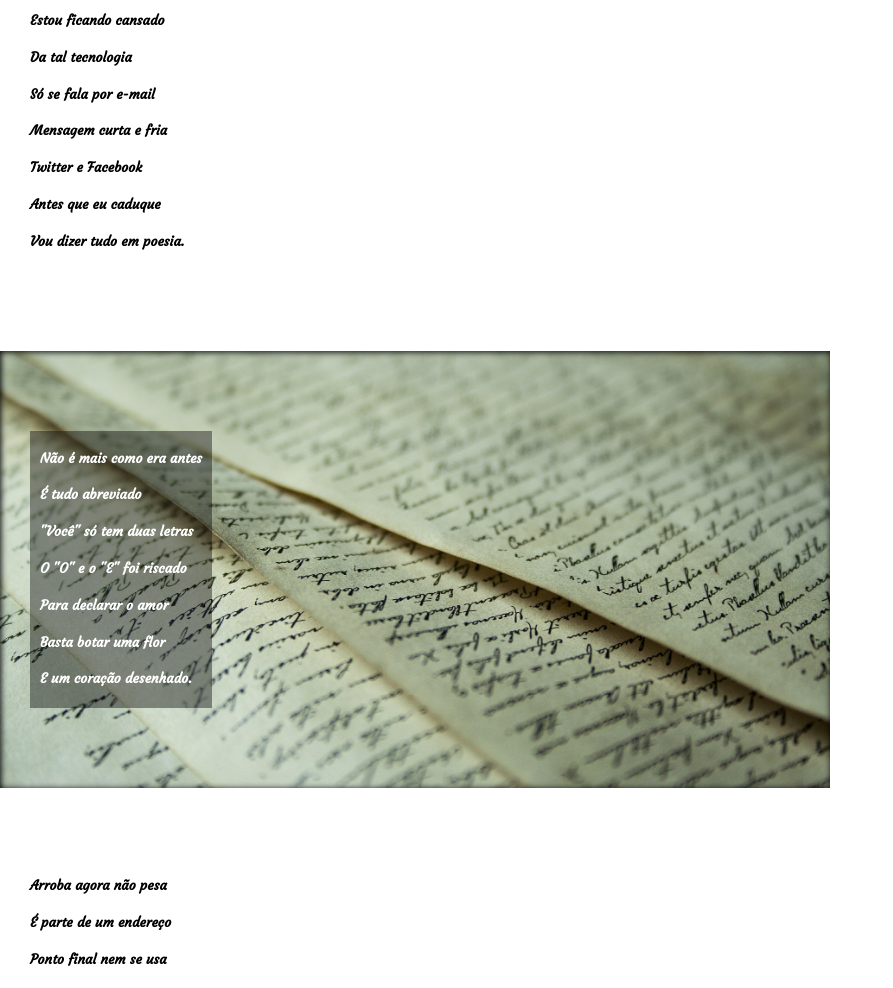
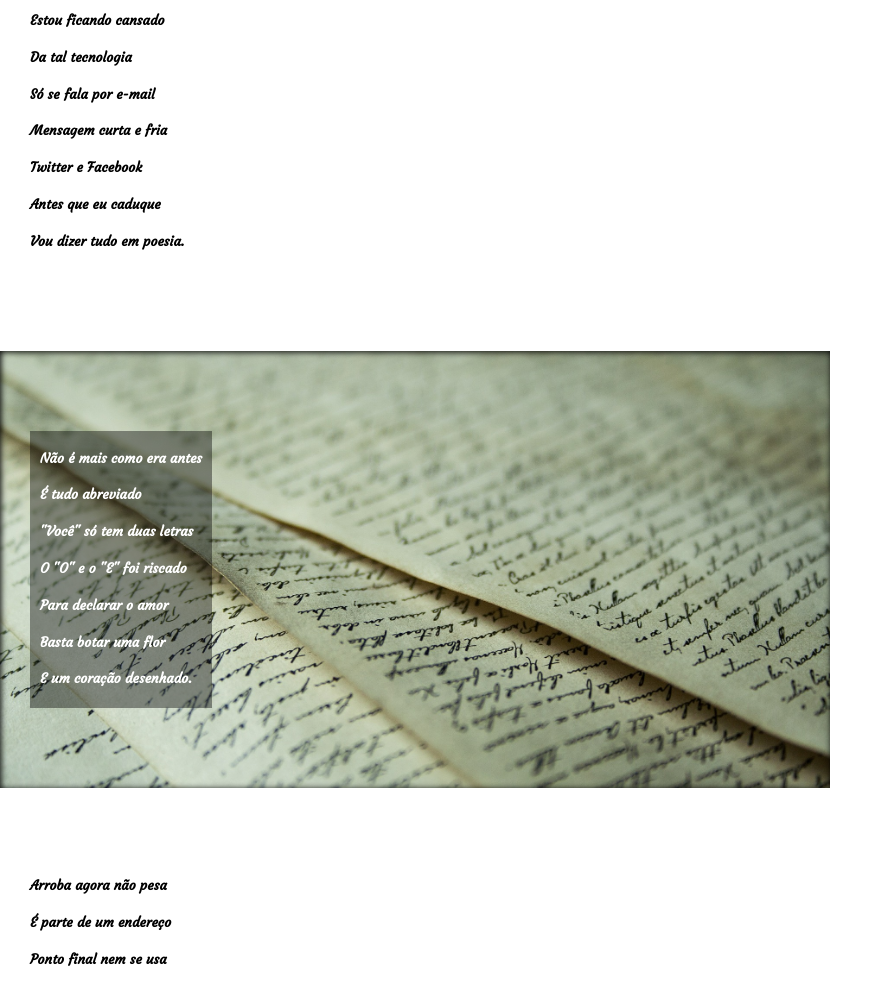
Before and after one commit to AdrianoRamosadr/cordel-moderno, a plain HTML site: page index.html in a window 1280 px wide. Shown: the part 238-1226 px from the top of the page, without its empty margins (0-893 px from the left). Drawn offline with Linux system fonts and the light colour scheme; a web font is replaced by a local one.

Commit message:
atualizei denovo

```diff
--- a/style.css
+++ b/style.css
@@ -100,7 +100,7 @@ section#flor2{
 section#flor{
     background-image: url(imagens/background002.jpg);
     background-size: cover;
-    background-position: right bottom;
+    background-position: center center;
 }
 footer{
     background-image: linear-gradient(to bottom, rgb(55, 0, 255), rgb(0, 2, 139));
```
